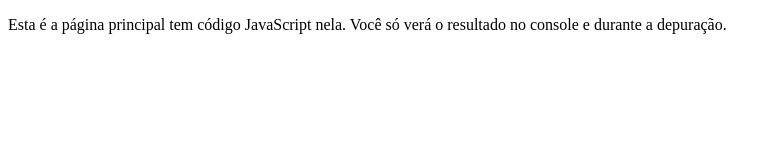
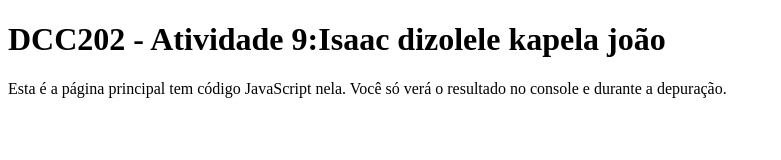
Before and after one commit to ufjf-dcc202/ufjf-dcc202-2023-3-a-atv9-isaac-kapela, a website: page index1.html in a window 1280 px wide. Shown: the whole page, without its empty margins (0-781 px from the left). Drawn offline with Linux system fonts and the light colour scheme.

Commit message:
add titulo na main

```diff
--- a/index1.html
+++ b/index1.html
@@ -7,7 +7,9 @@
 </head>
 <body>
     <main>
+        <h1>DCC202 - Atividade 9:Isaac dizolele kapela joão</h1>
         <p>Esta é a página principal tem código JavaScript nela. Você só verá o resultado no console e durante a depuração.</p>
     </main>
+</body>
 
 </html>
```
